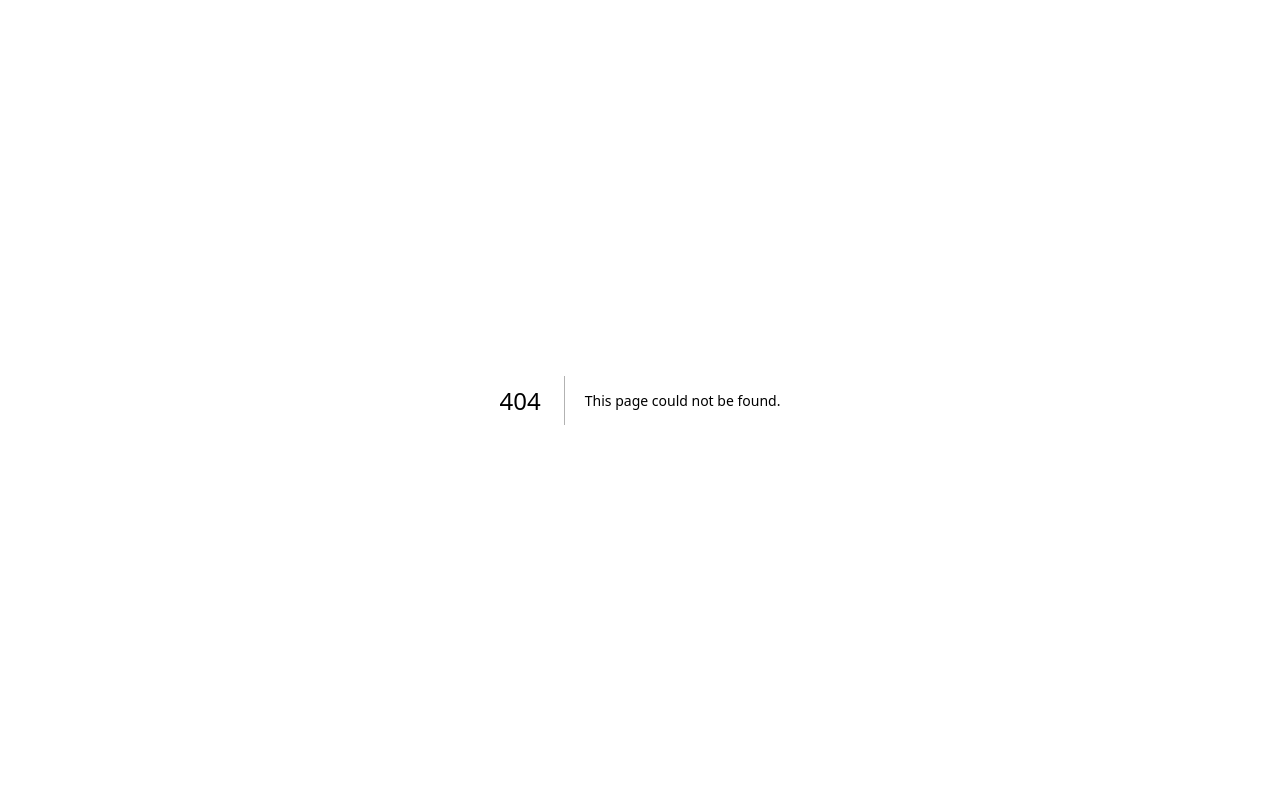
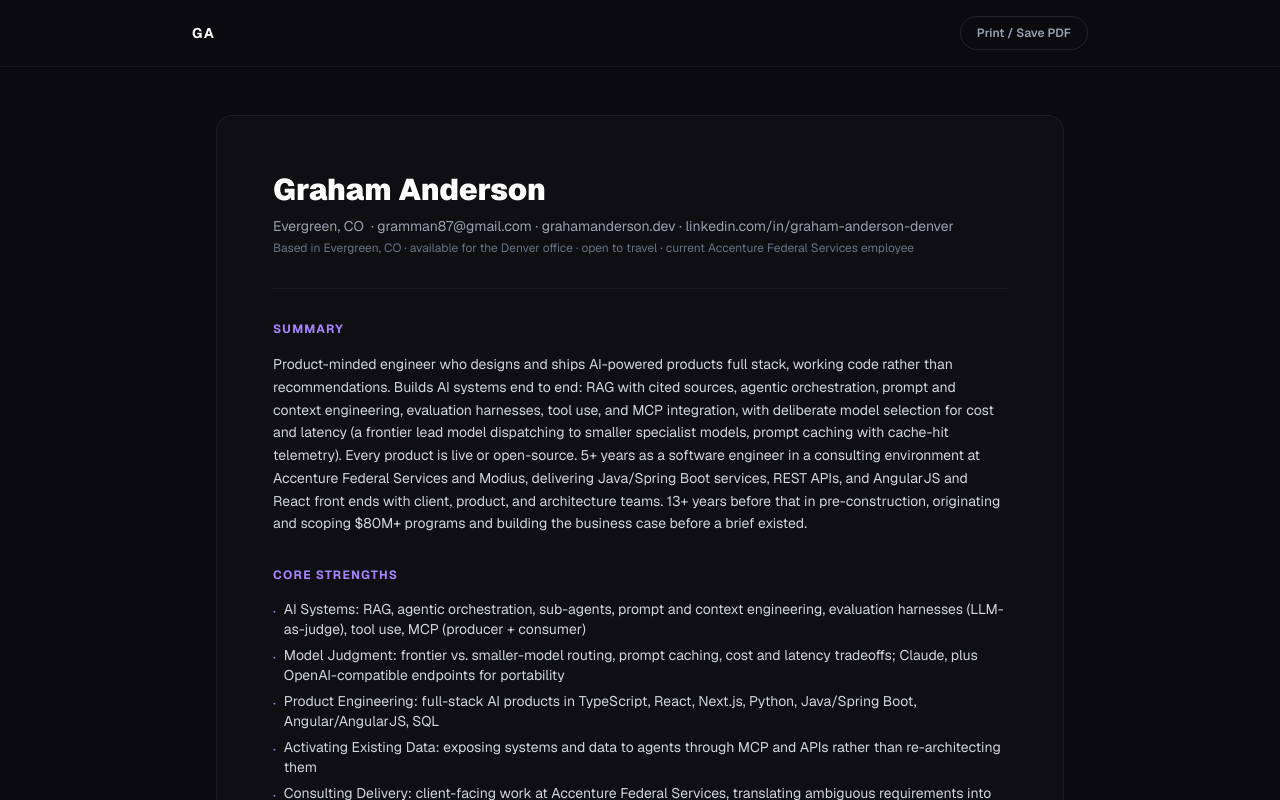
Before and after one commit to Gramman87/portfolio, a Next.js app: page /resume/accenture-ai-fde in a window 1280 px wide. Before the commit this address had no page. Shown: the top 800 px of the page. Built offline with nearby package versions, Linux system fonts and the light colour scheme.

Commit message:
Add Accenture AI Led Forward Deployed Engineer variant; list in /docs

```diff
--- /dev/null
+++ b/app/cover-letter/accenture-ai-fde/page.tsx
@@ -0,0 +1,20 @@
+import type { Metadata } from "next";
+import LetterDoc from "@/components/LetterDoc";
+
+export const metadata: Metadata = {
+  title: "Cover Letter (Accenture AI Led FDE) | Graham Anderson",
+};
+
+export default function AccentureAiFdeCoverLetter() {
+  return (
+    <LetterDoc
+      greeting="Dear Design & Digital Products Hiring Team,"
+      paragraphs={[
+        "I'm applying for the AI Led Forward Deployed Engineer role, and I'm applying as an internal candidate: I'm a software engineer at Accenture Federal Services. What draws me to this role is the line about shipping working code, not recommendations. That's how I've approached AI. Every AI system I've built is a working product that's live or open-source, not a proof of concept or a deck.",
+        "I design and build AI systems end to end. My HR Operations Agent is an AI-powered product for business users: an agent orchestrates eight tools over employee, department, and policy data to answer compensation, retention-risk, org-chart, and PTO questions in under three seconds. My portfolio analyst routes work from a frontier lead model to smaller specialist models and caches every system prompt, a deliberate cost and latency decision, and an LLM-as-judge harness acts as a guardrail on every change. I've also built a RAG agent with cited sources and MCP servers that let agents reach existing business data and services without re-architecting them. I'll be direct that this AI work has been self-directed over the last couple of years rather than three years of client delivery, and I haven't yet shipped on an enterprise platform like Bedrock or Vertex AI. That's the experience I'm looking to build here.",
+        "The consulting and origination side is where my background is deep. At Accenture Federal Services I translate ambiguous client requirements into scoped, tested work, delivering Java/Spring Boot services, REST APIs, and AngularJS front ends alongside client, product, and architecture teams. Before software, I spent 13 years in pre-construction, where the job was to find the opportunity before a brief existed, scope it, build the business case, and win it with senior stakeholders. That's the same instinct as originating AI use cases and shaping an engagement.",
+        "I'm based in Evergreen, Colorado, close to the Denver office listed for this role, and I'm open to travel. I'd welcome the chance to talk about building AI products with Design & Digital Products. Thank you for your consideration.",
+      ]}
+    />
+  );
+}
--- a/app/docs/page.tsx
+++ b/app/docs/page.tsx
@@ -40,6 +40,13 @@ const groups = [
     resume: "/resume/accenture-applied-ai",
     cover: "/cover-letter/accenture-applied-ai",
     posting: "https://accenture.wd103.myworkdayjobs.com/AccentureCareers/job/New-York-One-Manhattan-West-Corp/Applied-AI-Engineer--Founding-Team_R00323002",
+  },
+  {
+    label: "Accenture: AI Led Forward Deployed Engineer, Design & Digital Products (R00350773)",
+    note: "STRETCH. Denver listed, CO $63.8-203.1K. Product-led, ship working code. Gaps stated honestly: GenAI is ~2 yrs self-directed (wants 3 yrs shipping), no Bedrock/Vertex/Foundry/Databricks, no fine-tuning or LangChain. Apply via INTERNAL portal.",
+    resume: "/resume/accenture-ai-fde",
+    cover: "/cover-letter/accenture-ai-fde",
+    posting: "https://accenture.wd103.myworkdayjobs.com/AccentureCareers/job/New-York-One-Manhattan-West-Corp/AI-Led-Forward-Deployed-Engineer---Design---Digital-Products_R00350773",
   },
 ];
 
--- /dev/null
+++ b/app/resume/accenture-ai-fde/page.tsx
@@ -0,0 +1,31 @@
+import type { Metadata } from "next";
+import ResumeDoc from "@/components/ResumeDoc";
+
+export const metadata: Metadata = {
+  title: "Resume (Accenture AI Led FDE) | Graham Anderson",
+};
+
+export default function AccentureAiFdeResume() {
+  return (
+    <ResumeDoc
+      aiSectionTitle="AI-Powered Products, Shipped: Independent Work"
+      locationLine="Based in Evergreen, CO · available for the Denver office · open to travel · current Accenture Federal Services employee"
+      summary="Product-minded engineer who designs and ships AI-powered products full stack, working code rather than recommendations. Builds AI systems end to end: RAG with cited sources, agentic orchestration, prompt and context engineering, evaluation harnesses, tool use, and MCP integration, with deliberate model selection for cost and latency (a frontier lead model dispatching to smaller specialist models, prompt caching with cache-hit telemetry). Every product is live or open-source. 5+ years as a software engineer in a consulting environment at Accenture Federal Services and Modius, delivering Java/Spring Boot services, REST APIs, and AngularJS and React front ends with client, product, and architecture teams. 13+ years before that in pre-construction, originating and scoping $80M+ programs and building the business case before a brief existed."
+      strengths={[
+        "AI Systems: RAG, agentic orchestration, sub-agents, prompt and context engineering, evaluation harnesses (LLM-as-judge), tool use, MCP (producer + consumer)",
+        "Model Judgment: frontier vs. smaller-model routing, prompt caching, cost and latency tradeoffs; Claude, plus OpenAI-compatible endpoints for portability",
+        "Product Engineering: full-stack AI products in TypeScript, React, Next.js, Python, Java/Spring Boot, Angular/AngularJS, SQL",
+        "Activating Existing Data: exposing systems and data to agents through MCP and APIs rather than re-architecting them",
+        "Consulting Delivery: client-facing work at Accenture Federal Services, translating ambiguous requirements into scoped work, Kubernetes/OpenShift deployment, CI/CD (40% faster deploys)",
+        "Origination & Stakeholders: use-case discovery, business cases, executive communication, $80M+ program leadership",
+      ]}
+      aiWork={[
+        "HR Operations Agent (github.com/Gramman87/hr-agentic-workflow): an AI-powered HR product where an agent orchestrates 8 tools over employee, department, and policy data for compensation analysis, retention risk scoring, org-chart traversal, and PTO tracking in under 3 seconds per query. Live, with a data-driven UI built for the business user.",
+        "Portfolio Analyst Sub-Agent System (github.com/Gramman87/fs-analyst-agent): a frontier lead model routes to three smaller specialist sub-agents and synthesizes a decision-grade memo, with prompt caching on every system prompt, cache-hit telemetry in the UI, and an LLM-as-judge harness scoring routing, coverage, and quality as a guardrail on every change.",
+        "RAG Knowledge Agent (github.com/Gramman87/rag-agent): retrieval over a documentation corpus with relevance-scored top-k chunks and grounded answers carrying inline source citations.",
+        "MCP Integration Server and Spring Boot MCP Agent (github.com/Gramman87/mcp-server, spring-mcp-agent): agents that reach existing business data and services over MCP, consumed by a real MCP client at runtime, with a streaming React UI and an OpenAI-compatible endpoint so the model behind it can change.",
+        "Streaming Analytics Dashboard (github.com/Gramman87/fde-dashboard): a Next.js product with a natural-language query interface that streams answers over live metrics, plus server-side cached AI insight cards.",
+      ]}
+    />
+  );
+}
```
